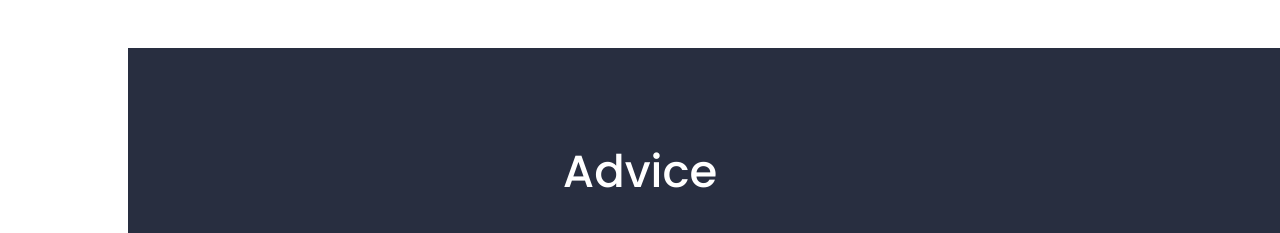
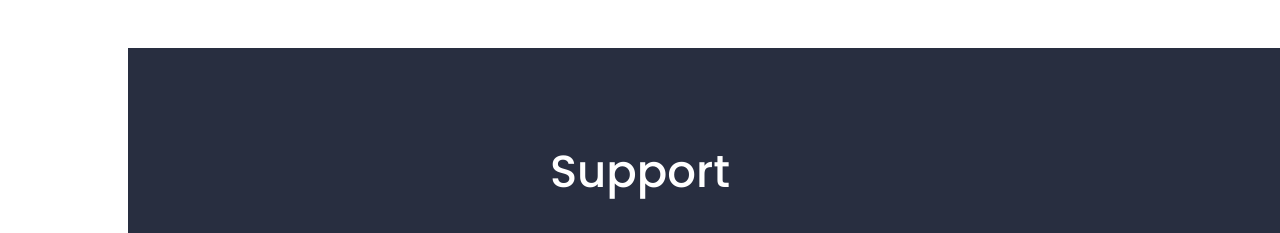
Before and after one commit to dongtran1/Griot, a plain HTML site: page index.html in a window 1280 px wide. Shown: the part 2900-3133 px from the top of the page. Drawn offline with Linux system fonts and the light colour scheme.

Commit message:
Updated text
Updated the text

```diff
--- a/index.html
+++ b/index.html
@@ -79,7 +79,6 @@
                     <div class="full">
                         <h1><strong class="cur"></strong><br>Charity that supports you</h1>
                             <p>Griot is here to listen, let us join you on your journey to recovery</p>
-                            <!--<div class="button_section"><a class="main_bt" href="#"></a></div> -->
                     </div>
                 </div>
                 <div class="col-md-6">
@@ -186,7 +185,7 @@
             <div class="row">
                <div class="col-md-12">
                     <div class="heading full text_align_center">
-                        <h2 class="white_font full text_align_center">Advice</h2>
+                        <h2 class="white_font full text_align_center">Support</h2>
                     </div>
                 </div>
             </div>
@@ -289,12 +288,6 @@
                               <a href="#blog">Advice</a><br>
                               <a href="#contact">Contact Us</a>
                         </div>
-                        <!--<div class="col-lg-3 col-md-6 col-sm-12">
-                            <h3>Recent Post</h3>
-                            <p><span><img src="images/f_b1.png"></span><span>consectetur adipisc elit,<br>sed do eiusmod</span></p>
-                            <p class="margin_top_20"><span><img src="images/f_b2.png"></span><span>consectetur adipisc elit,<br>sed do eiusmod</span></p>
-                            <p class="margin_top_20"><span><img src="images/f_b3.png"></span><span>consectetur adipisc elit,<br>sed do eiusmod</span></p>
-                        </div>-->
                         <div class="col-lg-3 col-md-6 col-sm-12">
                             <h3>Newsletter</h3>
                             <p>
```
